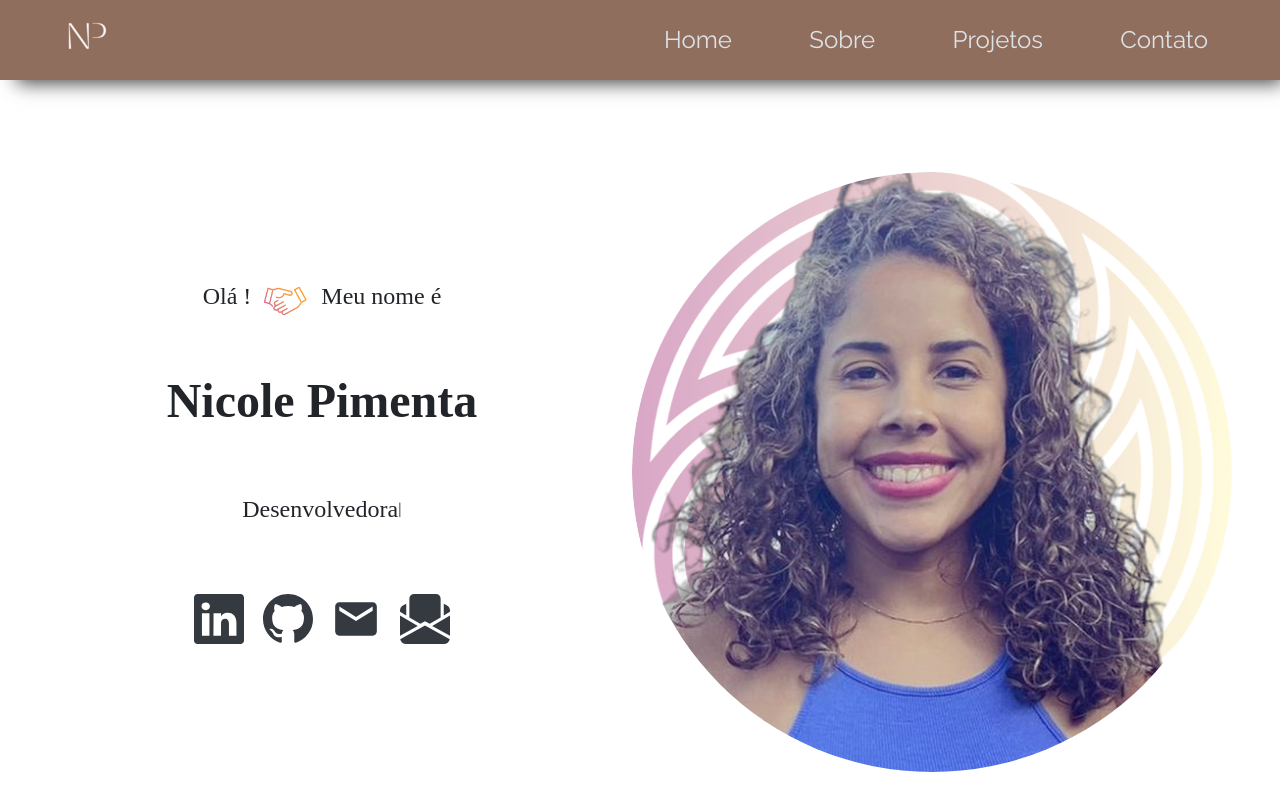
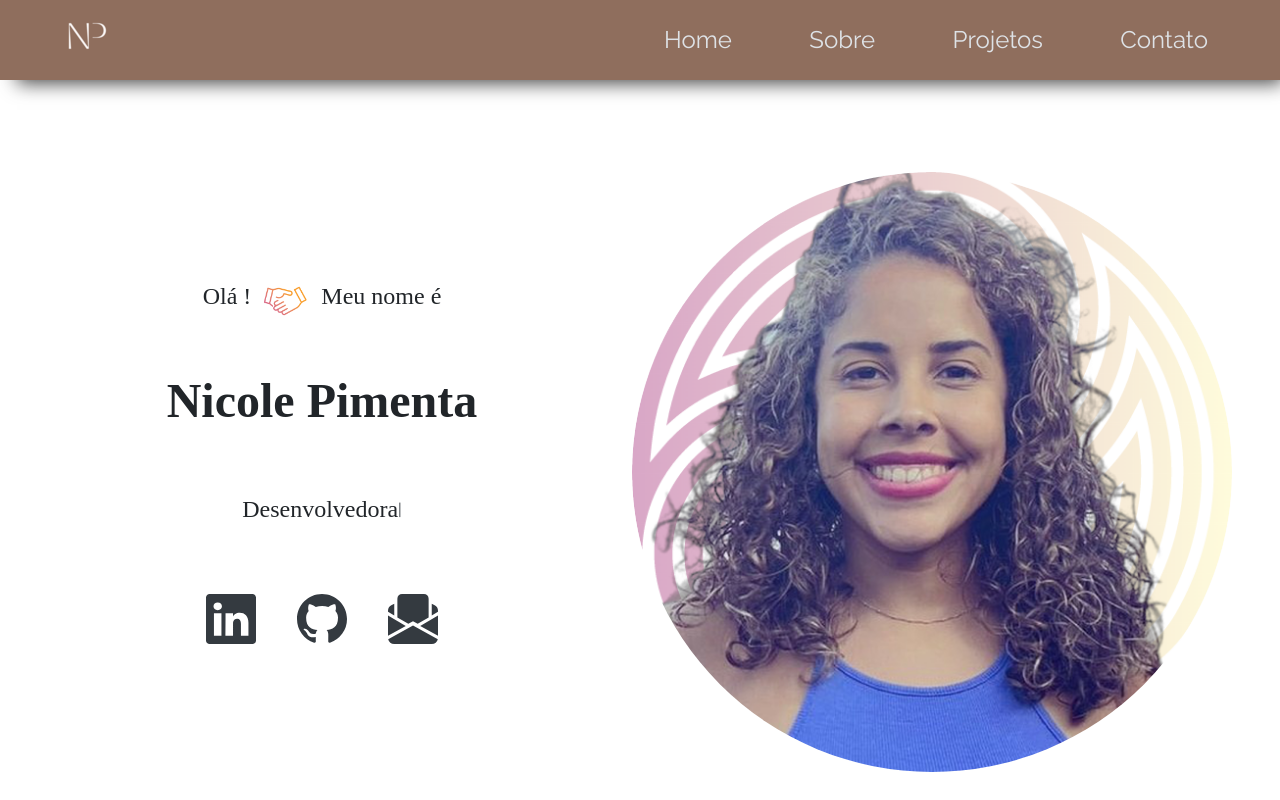
Before and after one commit to nicole-pimenta/Portfolio-nicole, a React (Vite) app: page / in a window 1280 px wide. Shown: the top 800 px of the page. Built offline with nearby package versions, Linux system fonts and the light colour scheme; a web font is replaced by a local one.

Commit message:
fix: icons adjust

```diff
--- a/src/components/Home/index.jsx
+++ b/src/components/Home/index.jsx
@@ -1,6 +1,5 @@
 import { useEffect, useRef } from "react";
 import { BsEnvelopePaperFill, BsGithub, BsLinkedin } from "react-icons/bs";
-import { MdEmail } from "react-icons/md";
 import Typed from "typed.js";
 import handShake from "../../assets/handshake.gif";
 import profile from "../../assets/profile.jpg";
@@ -79,16 +78,6 @@ const Home = () => {
               </li>
 
               <li>
-                <a
-                  href="mailto:nicole.pimenta.dev@gmail.com"
-                  target="_blank"
-                  rel="noreferrer"
-                >
-                  <MdEmail size={50} color="#343a40" />
-                </a>
-              </li>
-
-              <li>
                 {" "}
                 <a href={cv} target="_blank" rel="noreferrer">
                   <BsEnvelopePaperFill size={50} color="#343a40" />
```
